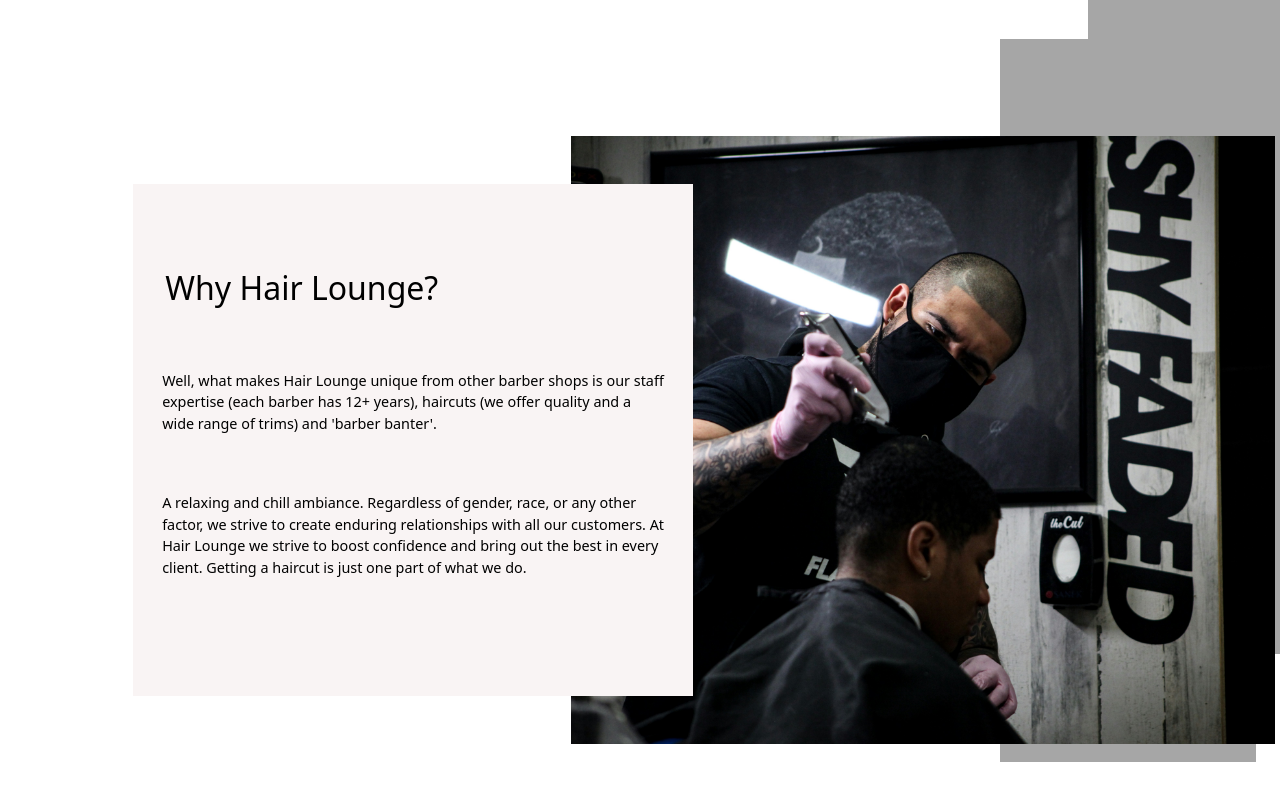
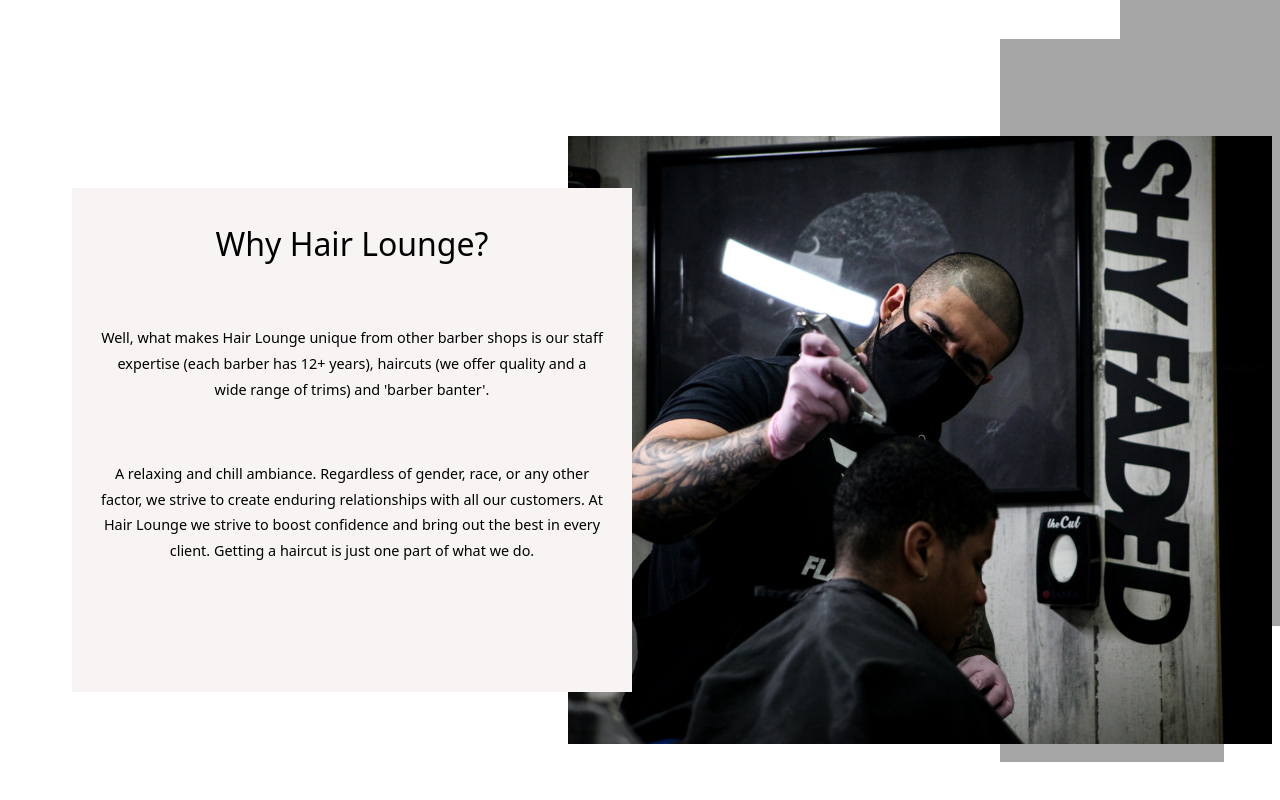
Before and after one commit to arty-11/BarberShop, a Next.js app in the folder barbershop/: page / in a window 1280 px wide. Shown: the part 940-1740 px from the top of the page. Built offline with nearby package versions, Linux system fonts and the light colour scheme.

Commit message:
Add css media queries to about section

```diff
--- a/barbershop/src/app/components1/about/about.module.css
+++ b/barbershop/src/app/components1/about/about.module.css
@@ -4,9 +4,9 @@
 
 .divRight {
     position: absolute;
-    top: 15%;
+    top: 12%;
     right: 0;
-    width: 12em;
+    width: 10em;
     height: 75%;
     background-color: var(--headingGrey);
 }
@@ -14,44 +14,36 @@
 .divLeft {
     position: absolute;
     top: 22%;
-    right: 1.5em;
-    width: 16em;
+    right: 3.5em;
+    width: 14em;
     height: 80%;
     background-color: var(--headingGrey);
 }
 
 .mainHeading {
     margin-top: -0.25em;
-    margin-bottom: 2.2em;
 }
 
 .flexContainer {
     display: flex;
-    justify-content: space-evenly;
+    justify-content: center;
+    align-items: center;
 }
 
 .containerText {
     position: relative;
     background-color: #f9f4f4;
-    width: 35em;
-    height: 0;
-    padding-bottom: 32em;
-    top: 3em;
-    left: 8em;
-    z-index: 1;
+    height: fit-content;
 }
 
 .containerImg {
     position: relative;
-    width: 44em;
     height: 0;
-    padding-bottom: 38em;
     overflow: hidden;
 }
 
 .heading {
-    margin: 2.5em 0 0 1em;
-    font-size: 2rem;
+    margin: 1em 0 0 0;
 }
 
 .img {
@@ -62,3 +54,160 @@
     margin: 4em 2em 0 2em;
     font-size: 0.9rem;
 }
+
+/* MEDIA QUERIES */
+@media (width >= 280px) {
+    .mainHeading {
+        margin-left: 0;
+        font-size: 4rem;
+        text-align: center;
+        margin-bottom: 1em;
+    }
+
+    .divRight, .divLeft {
+        display: none;
+    }
+
+    .flexContainer {
+        flex-direction: column;
+    }
+
+    .containerText {
+        left: 0;
+        width: 100%;
+        padding: 0;
+        z-index: 0;
+    }
+
+    .containerImg {
+        left: 0;
+        width: 90%;
+        margin-top: -1em;
+        padding-bottom: 15em;
+    }
+
+    .heading {
+        margin: 1em 0 0 0;
+        text-align: center;
+        font-size: 1.6rem;
+    }
+
+    .para {
+        margin: 2em 2em 1.5em 2em;
+        text-align: center;
+        font-size: 0.9rem;
+    }
+}
+
+@media (width >= 320px) {
+    .containerText {
+        padding-bottom: 2em;
+    }
+
+    .heading {
+        font-size: 1.8rem;
+    }
+
+    .para {
+        margin-top: 2.5em;
+        font-size: 1rem;
+        line-height: 1.6;
+    }
+}
+
+@media (width >= 640px) {
+    .mainHeading {
+        font-size: 5rem;
+        margin-bottom: 1.5em;
+    }
+
+    .containerText {
+        padding-bottom: 10em;
+    }
+
+    .heading {
+        font-size: 2rem;
+    }
+
+    .para {
+        margin: 4em 4em 0 4em;
+        font-size: 1.1rem;
+    }
+
+    .containerImg {
+        margin-top: -1.5em;
+        padding-bottom: 25em;
+    }
+}
+
+@media (width >= 880px) { /* new breakpoint */
+    .containerText {
+        width: 80%;
+    }
+
+    .para {
+        margin: 5em 8em 0 8em;
+        font-size: 1.1rem;
+    }
+
+    .containerImg {
+        margin-top: -1.5em;
+        padding-bottom: 30em;
+    }
+}
+
+@media (width >= 1024px) {
+    .mainHeading {
+        margin-left: 0.5em;
+        margin-bottom: 2.2em;
+        text-align: initial;
+    }
+
+    .flexContainer {
+        flex-direction: initial;
+    }
+
+    .containerText {
+        left: 1.5em;
+        width: 35em;
+        padding-bottom: 5em;
+        z-index: 1;
+    }
+
+    .containerImg {
+        left: -1.5em;
+        margin-top: 0;
+        width: 40em;
+        padding-bottom: 32em;
+    }
+
+    .heading {
+        font-size: 2rem;
+    }
+
+    .para {
+        margin: 4em 2em 0 2em;
+        font-size: 0.9rem;
+        line-height: 1.8;
+    }
+
+    .divRight, .divLeft {
+        display: initial;
+    }
+}
+
+@media (width >= 1280px) {
+    .containerText {
+        left: 4em;
+        width: 35em;
+        padding-bottom: 8em;
+    }
+
+    .containerImg {
+        left: 0;
+        width: 44em;
+        padding-bottom: 38em;
+    }
+}
+
+/* 280px, 320px, 640px, 768px, 832px, 1024px, 1280px, 1536px */
```
